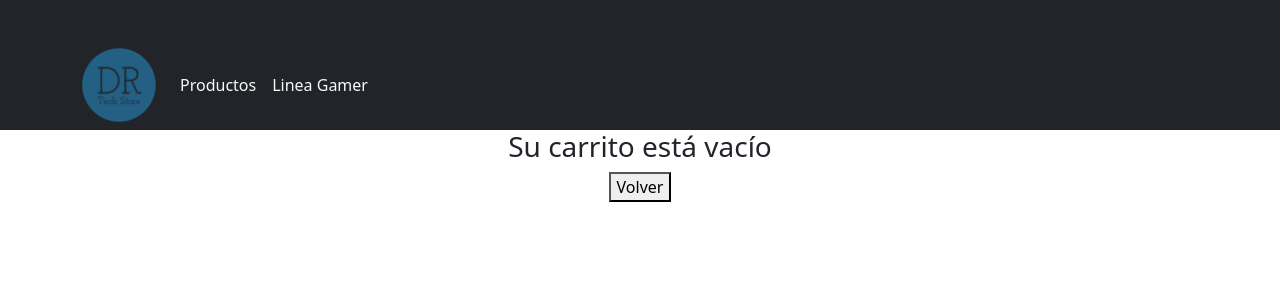
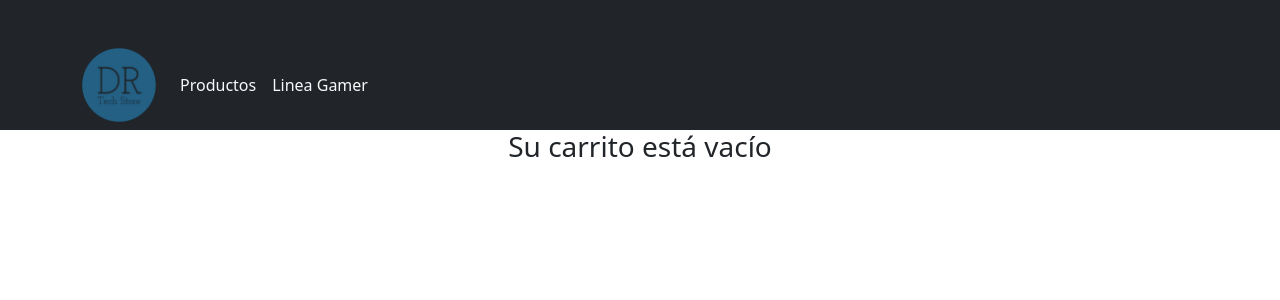
Before and after one commit to damiang88/react-app-rabada, a React (Create React App) app: page /cart in a window 1280 px wide. Shown: the top 300 px of the page. Built offline with nearby package versions, Linux system fonts and the light colour scheme.

Commit message:
Proyecto Final - correccion carrito vacio

```diff
--- a/src/components/cart/Cart.jsx
+++ b/src/components/cart/Cart.jsx
@@ -17,7 +17,6 @@ export default function Cart() {
     {(cart.length === 0)  ? (
        <div>
           <h3>Su carrito está vacío</h3>
-          <Link to={"/"} ><button >Volver</button></Link>
 
        </div> )
 
```
